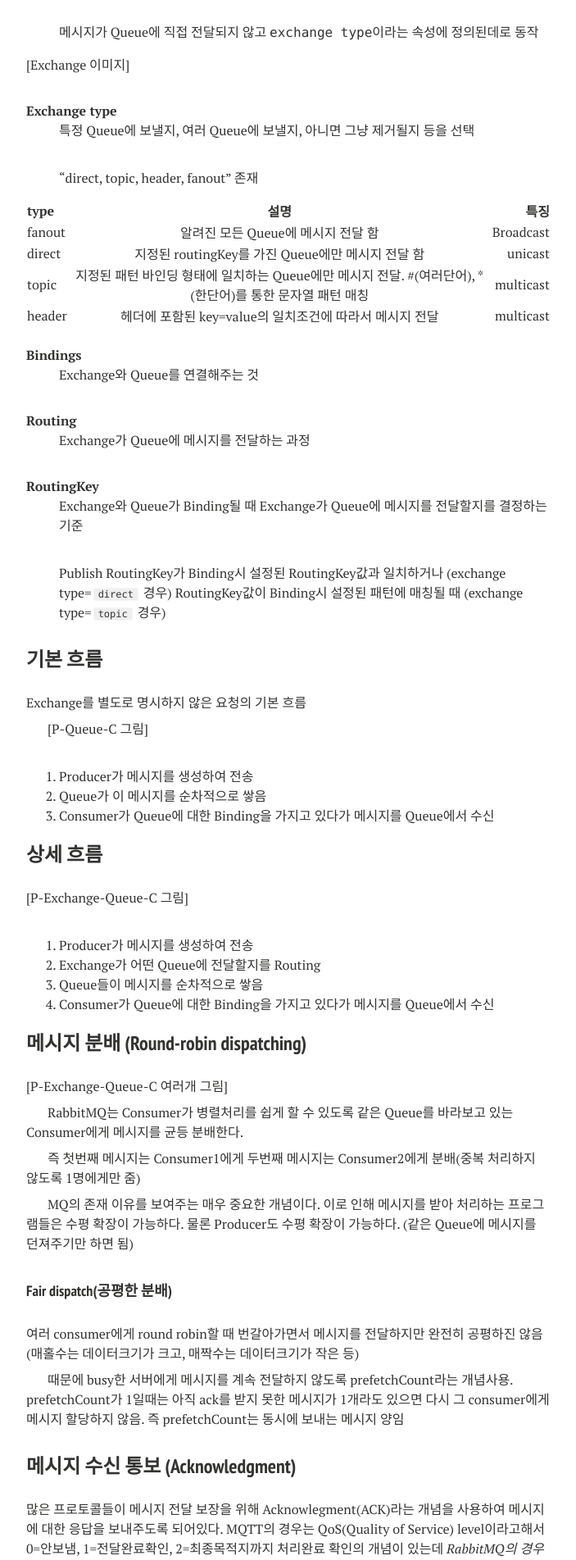
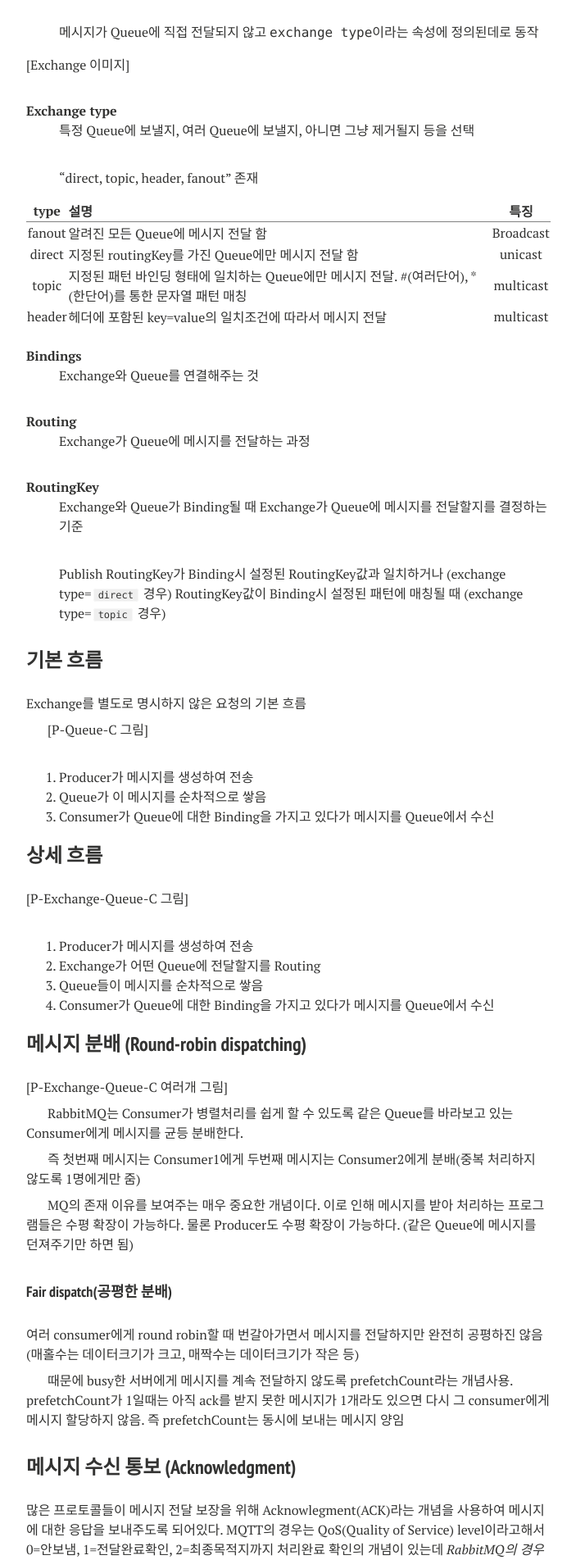
Before and after one commit to gjchoi/gjchoi.github.io, a Jekyll site: the page built from _posts/2016-02-27-rabbit-mq-이해하기.md, in a window 1280 px wide. Shown: the part 1765-3668 px from the top of the page at 82% size, without its empty margins (288-991 px from the left). Built offline with Jekyll 4.4.1, drawn with Linux system fonts in a browser that asks for light colours; nearby versions of some CDN libraries; comment, search, counter and statistics services are not loaded.

Commit message:
Update 2016-02-27-rabbit-mq-이해하기.md

```diff
--- a/_posts/2016-02-27-rabbit-mq-이해하기.md
+++ b/_posts/2016-02-27-rabbit-mq-이해하기.md
@@ -82,11 +82,12 @@ RabbitMQ기능 (AMQP) 파악하기
 : "direct, topic, header, fanout" 존재
 
 |type|설명|특징|
-|:--------|:-------:|--------:|
+|:--------:|:-------|:--------:|
 |fanout| 알려진 모든 Queue에 메시지 전달 함|Broadcast|
 |direct|지정된 routingKey를 가진 Queue에만 메시지 전달 함|unicast|
 |topic|지정된 패턴 바인딩 형태에 일치하는 Queue에만 메시지 전달. #(여러단어), *(한단어)를 통한 문자열 패턴 매칭|multicast|
 |header|헤더에 포함된 key=value의 일치조건에 따라서 메시지 전달|multicast|
+{: rules="groups"}
 
 
 **Bindings**
```
